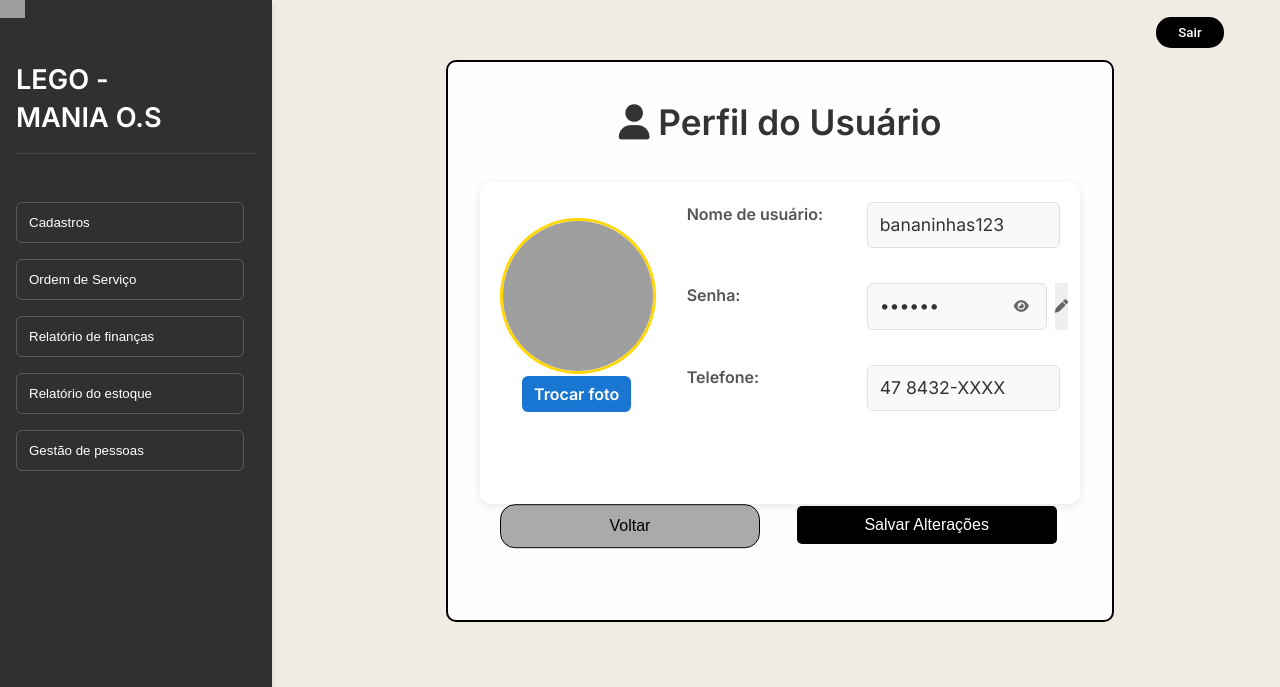
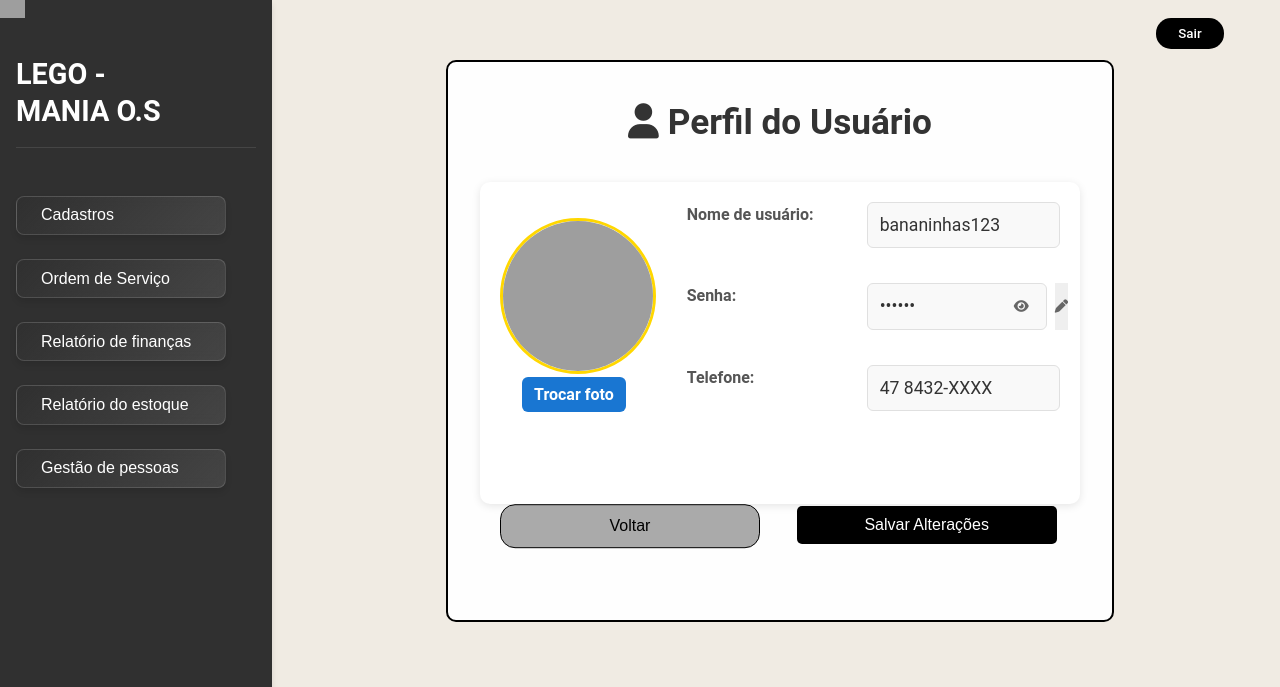
Before and after one commit to JoaoAtanazio/Trabalho_Modelagem_Lego, a PHP site: the page made by LEGO-MANIA S.A modelagem de sistemas atualizado/Perfil_Usuário/Perfil_Usuário.html in a window 1280 px wide. Shown: the top 687 px of the page. Run offline with PHP 8.4, Linux system fonts and the light colour scheme; grey boxes are pictures that could not be loaded.

Commit message:
versão 4 - css
estilização nova dos botões do submenu e enquandramento de todas as telas.

```diff
--- a/LEGO-MANIA S.A modelagem de sistemas atualizado/Perfil_Usuário/Perfil_Usuário_css.css
+++ b/LEGO-MANIA S.A modelagem de sistemas atualizado/Perfil_Usuário/Perfil_Usuário_css.css
@@ -134,7 +134,7 @@ html, body{
 }
 
 body {
-  font-family: 'Inter', sans-serif;
+  font-family: 'Roboto', sans-serif;
   background-color: #F0EBE3;;
   color: #333;
   line-height: 1.6;
@@ -163,39 +163,63 @@ body {
 
 
 .logo {
-    font-size: 1.7rem;
+  font-size: 1.8rem;
   font-weight: 700;
-    margin-top: 29px;
+  margin-top:24px;
   margin-bottom: 3rem;
   padding-bottom: 1rem;
   border-bottom: 1px solid rgba(255, 255, 255, 0.1);
-    line-height: 1.4;
-
+  line-height: 1.3;
 }
 
   .menu button {
     display: block;
-  width: 95%;
-  margin-bottom: 1rem;
-  background: transparent;
-  border: 1px solid rgba(255, 255, 255, 0.2);
-  padding: 0.75rem;
-  cursor: pointer;
-  border-radius: 6px;
+    width: 87.5%;
+    margin-bottom: 1.5rem;
+    background: linear-gradient(135deg, #303030 0%,  rgba(255,255,255,0.1) 100%);
+    border: 1px solid rgba(255, 255, 255, 0.15);
+    padding: 0.6rem 1.5rem;
+    border-radius: 8px;
     color: var(--white);
     font-weight: 500;
-  transition: all 0.3s ease;
+    font-size: 1rem;
+    transition: all 0.4s cubic-bezier(0.25, 0.8, 0.25, 1);
     text-align: left;
+    cursor: pointer;
+    position: relative;
+    overflow: hidden;
+    backdrop-filter: blur(5px);
+    box-shadow: 0 4px 6px rgba(0, 0, 0, 0.1);
   }
+
 
   .menu button:hover {
     background-color: rgba(255, 255, 255, 0.1);
     transform: translateX(5px);
   }
 
-.menu button.active {
-  background-color: rgba(255, 255, 255, 0.15);
-  border-left: 3px solid var(--accent-color);
+
+  .menu button:hover::before {
+    left: 100%;
+  }
+
+  /* Efeito de clique */
+  .menu button:active {
+    transform: translateX(8px) scale(0.98);
+  }
+
+  /* Ícone opcional (usando pseudo-elemento) */
+  .menu button::after {
+    content: '→';
+    position: absolute;
+    right: 1.5rem;
+    opacity: 0;
+    transition: all 0.3s ease;
+  }
+
+  .menu button:hover::after {
+    opacity: 1;
+    transform: translateX(3px);
   }
 
 .main-content {
@@ -239,7 +263,7 @@ body {
    align-items: center;
    gap: 10px;
    transform: translateX(-20px);
-   transform: translate(-32px, -2px);
+   transform: translate(-32px, -1px);
    font-family:'Roboto', sans-serif;
  }
  .logout {
@@ -582,3 +606,6 @@ body {
   border:none;
   color:#666
 }
+.horario{
+  transform: translateY(-4px)
+}
```
Lines whose indentation alone changed are shown as unchanged.
